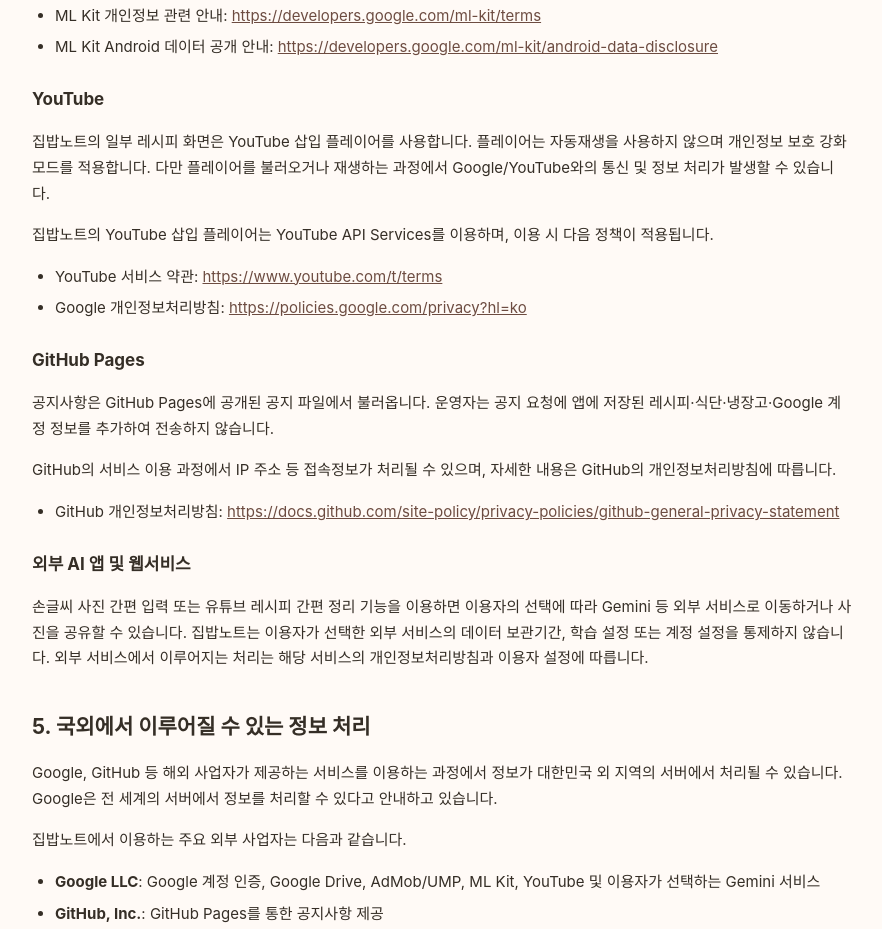
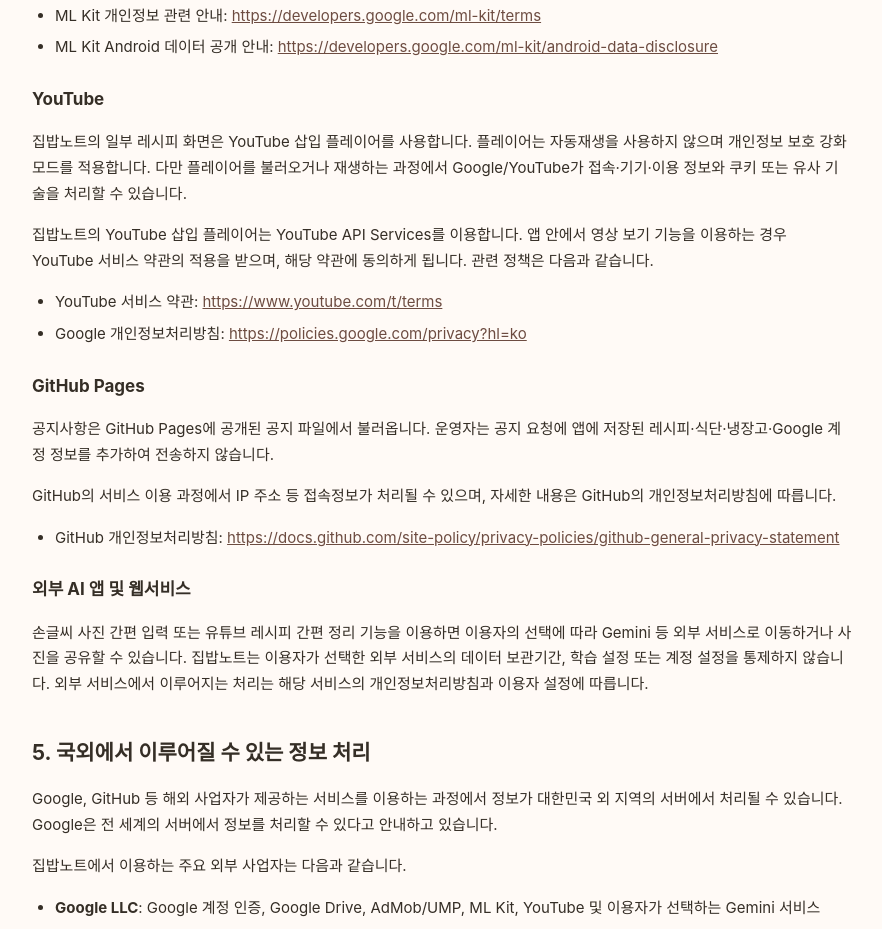
Before and after one commit to devnel-dev/devnel-dev.github.io, a plain HTML site: page jipbap-note/privacy-policy/index.html in a window 1280 px wide. Shown: the part 2554-3483 px from the top of the page, without its empty margins (198-1080 px from the left). Drawn offline with Linux system fonts and the light colour scheme.

Commit message:
추가수정

```diff
--- a/jipbap-note/privacy-policy/index.html
+++ b/jipbap-note/privacy-policy/index.html
@@ -59,8 +59,8 @@
 <li>ML Kit Android 데이터 공개 안내: <a href="https://developers.google.com/ml-kit/android-data-disclosure">https://developers.google.com/ml-kit/android-data-disclosure</a></li>
 </ul>
 <h3>YouTube</h3>
-<p>집밥노트의 일부 레시피 화면은 YouTube 삽입 플레이어를 사용합니다. 플레이어는 자동재생을 사용하지 않으며 개인정보 보호 강화 모드를 적용합니다. 다만 플레이어를 불러오거나 재생하는 과정에서 Google/YouTube와의 통신 및 정보 처리가 발생할 수 있습니다.</p>
-<p>집밥노트의 YouTube 삽입 플레이어는 YouTube API Services를 이용하며, 이용 시 다음 정책이 적용됩니다.</p>
+<p>집밥노트의 일부 레시피 화면은 YouTube 삽입 플레이어를 사용합니다. 플레이어는 자동재생을 사용하지 않으며 개인정보 보호 강화 모드를 적용합니다. 다만 플레이어를 불러오거나 재생하는 과정에서 Google/YouTube가 접속·기기·이용 정보와 쿠키 또는 유사 기술을 처리할 수 있습니다.</p>
+<p>집밥노트의 YouTube 삽입 플레이어는 YouTube API Services를 이용합니다. 앱 안에서 영상 보기 기능을 이용하는 경우 YouTube 서비스 약관의 적용을 받으며, 해당 약관에 동의하게 됩니다. 관련 정책은 다음과 같습니다.</p>
 <ul>
 <li>YouTube 서비스 약관: <a href="https://www.youtube.com/t/terms">https://www.youtube.com/t/terms</a></li>
 <li>Google 개인정보처리방침: <a href="https://policies.google.com/privacy?hl=ko">https://policies.google.com/privacy?hl=ko</a></li>
```
